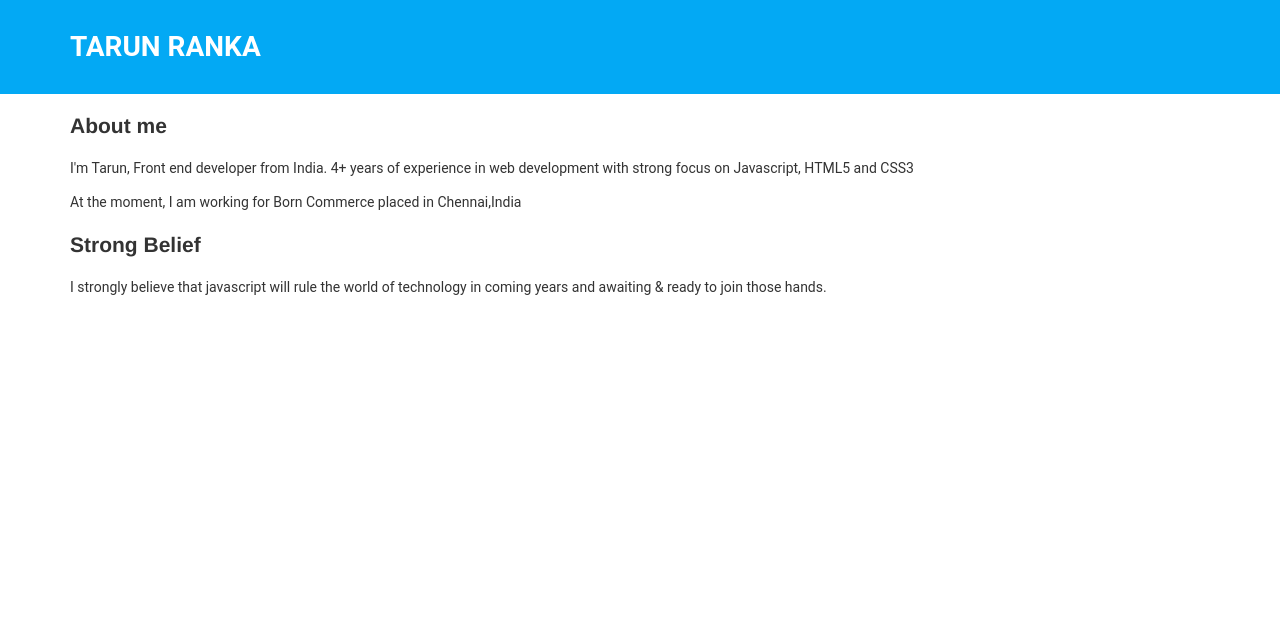
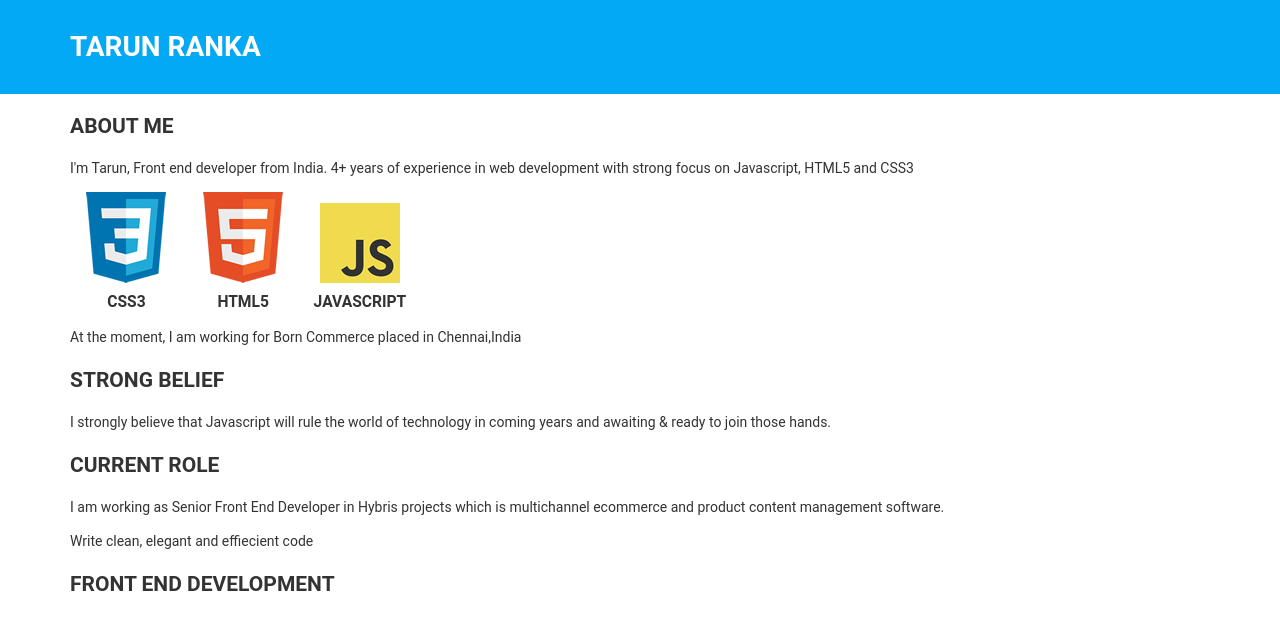
Before and after one commit to tarunranka/tarunranka.github.io, a plain HTML site: page index.html in a window 1280 px wide. Drawn offline with Linux system fonts and the light colour scheme; a web font is replaced by a local one.

Commit message:
Initial website setup

```diff
--- a/css/style.css
+++ b/css/style.css
@@ -1022,6 +1022,30 @@ hr {
   -webkit-font-smoothing: antialiased;
   line-height: 1em;
 }
+h2{
+  text-transform:uppercase;
+  font-family: "RobotoDraft","Roboto",sans-serif;
+}
 p{
     font-family: "RobotoDraft","Roboto",sans-serif;
 }
+.logos{
+  width:45%;
+}
+.logo{
+  display: inline-block;
+  zoom: 1;
+  margin-left: 0;
+  margin-right: 0;
+  text-align: center;
+  max-width: 22%;
+  vertical-align: bottom;
+}
+.logo strong{
+  font-family: "RobotoDraft","Roboto",sans-serif;
+  color:#333;
+  font-size: 1.115em;
+  margin-top: 0.5em;
+  display: inline-block;
+  text-transform:uppercase;
+}
--- a/index.html
+++ b/index.html
@@ -28,13 +28,33 @@
 		<p>
 			I'm Tarun, Front end developer from India. 4+ years of experience in web development with strong focus on Javascript, HTML5 and CSS3
 		</p>
+		<div class="logos">
+<div class="logo text-center">
+    <img src="img/css3.png" alt="css3" width="80" height="91" class="alignnone size-full wp-image-3247"><strong>CSS3</strong>
+  </div>
+<div class="logo text-center">
+    <img src="img/html5.png" alt="html5" width="80" height="91" class="alignnone size-full wp-image-3249"><strong>HTML5</strong>
+  </div>
+<div class="logo text-center">
+    <img src="img/js.png" alt="js" width="80" height="80" class="alignnone size-full wp-image-3253"><strong>JavaScript</strong>
+  </div>
+</div>
 		<p>
 			At the moment, I am working for Born Commerce placed in Chennai,India
 		</p>
 		<h2>Strong Belief</h2>
 		<p>
-			I strongly believe that javascript will rule the world of technology in coming years and awaiting & ready to join those hands.
+			I strongly believe that Javascript will rule the world of technology in coming years and awaiting & ready to join those hands.
 		</p>
+		<h2>Current Role</h2>
+		<p>
+			I am working as Senior Front End Developer in Hybris projects which is multichannel ecommerce and product content management software.
+		</p>
+		<P>
+			Write clean, elegant and effiecient code
+		</P>
+		<h2>Front End Development</h2>
+
 	</div>
 </main>
 <footer></footer>
```
Also changed, not shown: img/css3.png (added), img/html5.png (added), img/js.png (added).
